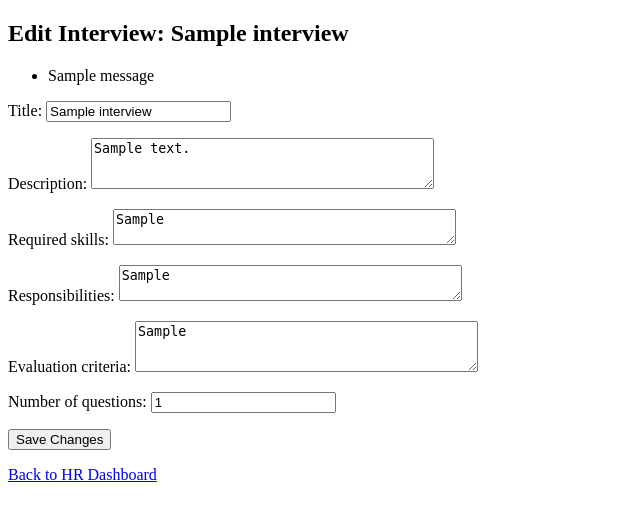
After one commit to Dhara-06/interview-management, a Django app: page /interviews/hr/edit/1/ in a window 1280 px wide. The commit adds this page. Shown: the top 521 px of the page, without its empty margins (0-640 px from the left). Run offline with Django 5.2, Linux system fonts and the light colour scheme; a user stored in the database is signed in; tables that the repository leaves empty hold one stand-in row (values such as "Sample post"); one stand-in notice (Sample message) is shown.

Commit message:
modified HR Candidate dashboard

```diff
--- a/config/accounts/models.py
+++ b/config/accounts/models.py
@@ -9,6 +9,9 @@ class Profile(models.Model):
 
     user = models.OneToOneField(User, on_delete=models.CASCADE)
     role = models.CharField(max_length=20, choices=ROLE_CHOICES)
+    full_name = models.CharField(max_length=200, blank=True)
+    contact_number = models.CharField(max_length=50, blank=True)
+    resume = models.FileField(upload_to="resumes/", blank=True, null=True)
 
     def __str__(self):
         return f"{self.user.username} - {self.role}"
--- a/config/accounts/templates/accounts/hr_dashboard.html
+++ b/config/accounts/templates/accounts/hr_dashboard.html
@@ -22,6 +22,8 @@
             <li>
                 <strong>{{ interview.title }}</strong><br>
                 {{ interview.description|truncatechars:100 }}
+                <br>
+                <a href="{% url 'hr_edit_interview' interview.id %}">Edit</a>
             </li>
         {% endfor %}
     </ul>
--- a/config/accounts/templates/accounts/register.html
+++ b/config/accounts/templates/accounts/register.html
@@ -7,7 +7,7 @@
     </ul>
 {% endif %}
 
-<form method="post">
+<form method="post" enctype="multipart/form-data">
         {% csrf_token %}
         {{ form.non_field_errors }}
         {{ form.as_p }}
--- a/config/accounts/urls.py
+++ b/config/accounts/urls.py
@@ -1,6 +1,8 @@
 # accounts/urls.py
 from django.urls import path
 from . import views
+from django.conf import settings
+from django.conf.urls.static import static
 
 urlpatterns = [
     path("register/", views.register, name="register"),
@@ -8,4 +10,4 @@ urlpatterns = [
     path("hr/dashboard/", views.hr_dashboard, name="hr_dashboard"),
     path("candidate/dashboard/", views.candidate_dashboard, name="candidate_dashboard"),
     path("logout/", views.logout_view, name="logout"),
-]
+] + static(settings.MEDIA_URL, document_root=settings.MEDIA_ROOT)
--- a/config/config/settings.py
+++ b/config/config/settings.py
@@ -120,3 +120,5 @@ USE_TZ = True
 STATIC_URL = 'static/'
 LOGIN_URL = '/login/'
 GOOGLE_API_KEY = os.getenv("GOOGLE_API_KEY")
+MEDIA_URL = '/media/'
+MEDIA_ROOT = BASE_DIR / 'media'
--- a/config/interviews/forms.py
+++ b/config/interviews/forms.py
@@ -10,10 +10,12 @@ class InterviewForm(forms.ModelForm):
             "description",
             "required_skills",
             "responsibilities",
+            "evaluation_criteria",
             "number_of_questions",
         ]
         widgets = {
             "description": forms.Textarea(attrs={"rows": 3}),
             "required_skills": forms.Textarea(attrs={"rows": 2}),
             "responsibilities": forms.Textarea(attrs={"rows": 2}),
+            "evaluation_criteria": forms.Textarea(attrs={"rows": 3, "placeholder": "Describe rubric or scoring criteria (e.g. correctness 50%, style 30%, clarity 20%)"}),
         }
--- a/config/interviews/models.py
+++ b/config/interviews/models.py
@@ -14,6 +14,8 @@ class Interview(models.Model):
     created_at = models.DateTimeField(auto_now_add=True)
 
     number_of_questions = models.IntegerField(default=5)  # ✅ NEW
+    # Allows HR to specify evaluation criteria (rubric, scoring notes)
+    evaluation_criteria = models.TextField(blank=True)
 
     def __str__(self):
         return self.title
--- a/config/interviews/templates/interviews/hr_answers.html
+++ b/config/interviews/templates/interviews/hr_answers.html
@@ -73,6 +73,7 @@
             <tr>
                 <th>Candidate</th>
                 <th>Interview</th>
+                <th>Evaluation Criteria</th>
                 <th>Question</th>
                 <th>Answer</th>
                 <th>Score</th>
@@ -84,6 +85,7 @@
             <tr>
                 <td>{{ a.candidate.username }}</td>
                 <td>{{ a.interview.title }}</td>
+                <td style="max-width:220px; white-space:pre-wrap;">{{ a.interview.evaluation_criteria|default:"-" }}</td>
                 <td>{{ a.question }}</td>
                 <td>{{ a.answer }}</td>
                 <td class="score">{{ a.ai_score }}/10</td>
--- /dev/null
+++ b/config/interviews/templates/interviews/hr_edit.html
@@ -0,0 +1,27 @@
+<!DOCTYPE html>
+<html>
+<head>
+    <title>Edit Interview - {{ interview.title }}</title>
+</head>
+<body>
+
+<h2>Edit Interview: {{ interview.title }}</h2>
+
+{% if messages %}
+  <ul>
+    {% for message in messages %}
+      <li class="{{ message.tags }}">{{ message }}</li>
+    {% endfor %}
+  </ul>
+{% endif %}
+
+<form method="post">
+    {% csrf_token %}
+    {{ form.as_p }}
+    <button type="submit">Save Changes</button>
+</form>
+
+<p><a href="{% url 'hr_dashboard' %}">Back to HR Dashboard</a></p>
+
+</body>
+</html>
--- a/config/interviews/templates/interviews/interview_detail.html
+++ b/config/interviews/templates/interviews/interview_detail.html
@@ -13,6 +13,10 @@
 <p><strong>Description:</strong> {{ interview.description }}</p>
 <p><strong>Required Skills:</strong> {{ interview.required_skills }}</p>
 <p><strong>Responsibilities:</strong> {{ interview.responsibilities }}</p>
+{% if interview.evaluation_criteria %}
+<p><strong>Evaluation Criteria:</strong></p>
+<pre style="background:#fff;border:1px solid #ddd;padding:10px">{{ interview.evaluation_criteria }}</pre>
+{% endif %}
 
 <br>
 
--- a/config/interviews/urls.py
+++ b/config/interviews/urls.py
@@ -6,6 +6,7 @@ urlpatterns = [
     path("<int:interview_id>/", views.interview_detail, name="interview_detail"),
     path("<int:interview_id>/start/", views.interview_session, name="interview_session"),
     path("hr/create/", views.hr_create_interview, name="hr_create_interview"),
+    path("hr/edit/<int:interview_id>/", views.hr_edit_interview, name="hr_edit_interview"),
     path("hr/answers/", views.hr_view_answers, name="hr_view_answers"),
     path(
         "hr/answers/delete/<int:answer_id>/",
--- a/config/interviews/views.py
+++ b/config/interviews/views.py
@@ -118,6 +118,29 @@ def hr_create_interview(request):
 
     return render(request, "interviews/hr_create.html", {"form": form})
 
+
+@login_required
+def hr_edit_interview(request, interview_id):
+    interview = get_object_or_404(Interview, id=interview_id)
+
+    # Only the creator (HR) may edit
+    if interview.created_by != request.user:
+        messages.error(request, "You do not have permission to edit this interview.")
+        return redirect("hr_dashboard")
+
+    if request.method == "POST":
+        form = InterviewForm(request.POST, instance=interview)
+        if form.is_valid():
+            form.save()
+            messages.success(request, "Interview updated successfully.")
+            return redirect("hr_dashboard")
+        else:
+            messages.error(request, "Please fix the errors below.")
+    else:
+        form = InterviewForm(instance=interview)
+
+    return render(request, "interviews/hr_edit.html", {"form": form, "interview": interview})
+
 @login_required
 def delete_answer(request, answer_id):
     answer = get_object_or_404(InterviewAnswer, id=answer_id)
```
Also changed, not shown: config/accounts/forms.py (+5 -4 lines), config/accounts/views.py (+17 -6 lines), config/interviews/templates/interviews/interview_session.html (+34 -0 lines), config/accounts/migrations/0003_profile_contact_number_profile_full_name_and_more.py (added), config/interviews/migrations/0006_interview_evaluation_criteria.py (added).
